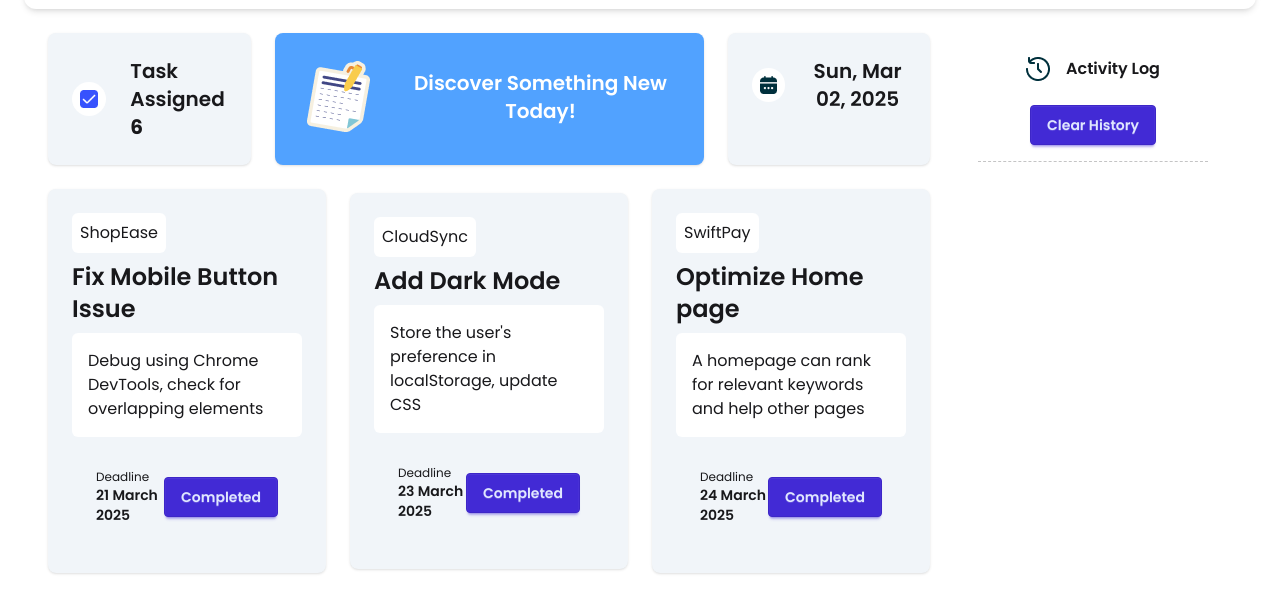
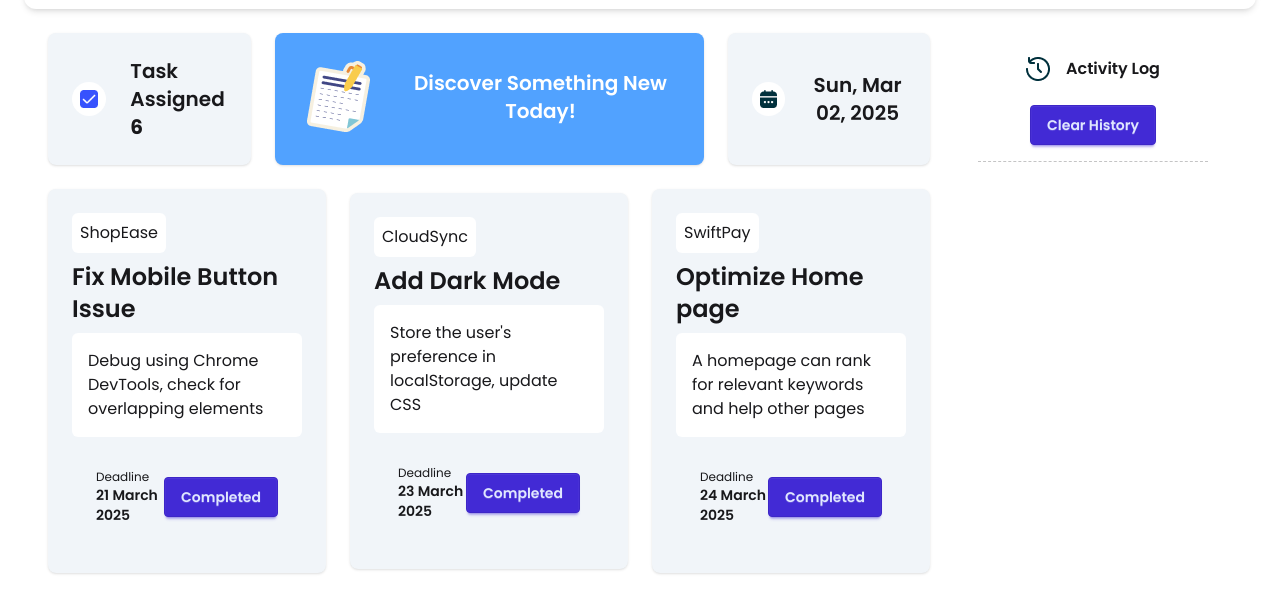
Before and after one commit to shahariar-hridoy/Assignment-5, a plain HTML site: page index.html in a window 1280 px wide. Shown: the part 103-697 px from the top of the page. Drawn offline with nearby package versions, Linux system fonts and the light colour scheme.

Commit message:
cards header alignment fix

```diff
--- a/index.html
+++ b/index.html
@@ -50,7 +50,7 @@
     <section class="grid grid-cols-4 gap-6 px-6">
         <!-- left cards container -->
         <div class="grid grid-cols-4 col-span-3 gap-6">
-            <div class="card bg-slate-100 card-sm shadow-sm p-6">
+            <div class="flex justify-center card bg-slate-100 card-sm shadow-sm p-6">
                 <div class="flex gap-6 items-center">
                     <div class="p-2 bg-white rounded-full items-center justify-center">
                         <img class="items-center" src="assets/checkbox.png" alt="">
@@ -67,8 +67,8 @@
                     <p class="text-xl text-white font-semibold">Discover Something New Today!</p>
                 </div>
             </div>
-            <div class="card bg-slate-100 card-sm shadow-sm p-6">
-                <div class="flex gap-6 text-center items-center">
+            <div class="flex justify-center card bg-slate-100 card-sm shadow-sm p-6">
+                <div class="flex gap-6 text-center items-center justify-center">
                     <div class="p-2 bg-white rounded-full items-center justify-center">
                         <img class="w-8" src="assets/calender.png" alt="">
                     </div>
```
